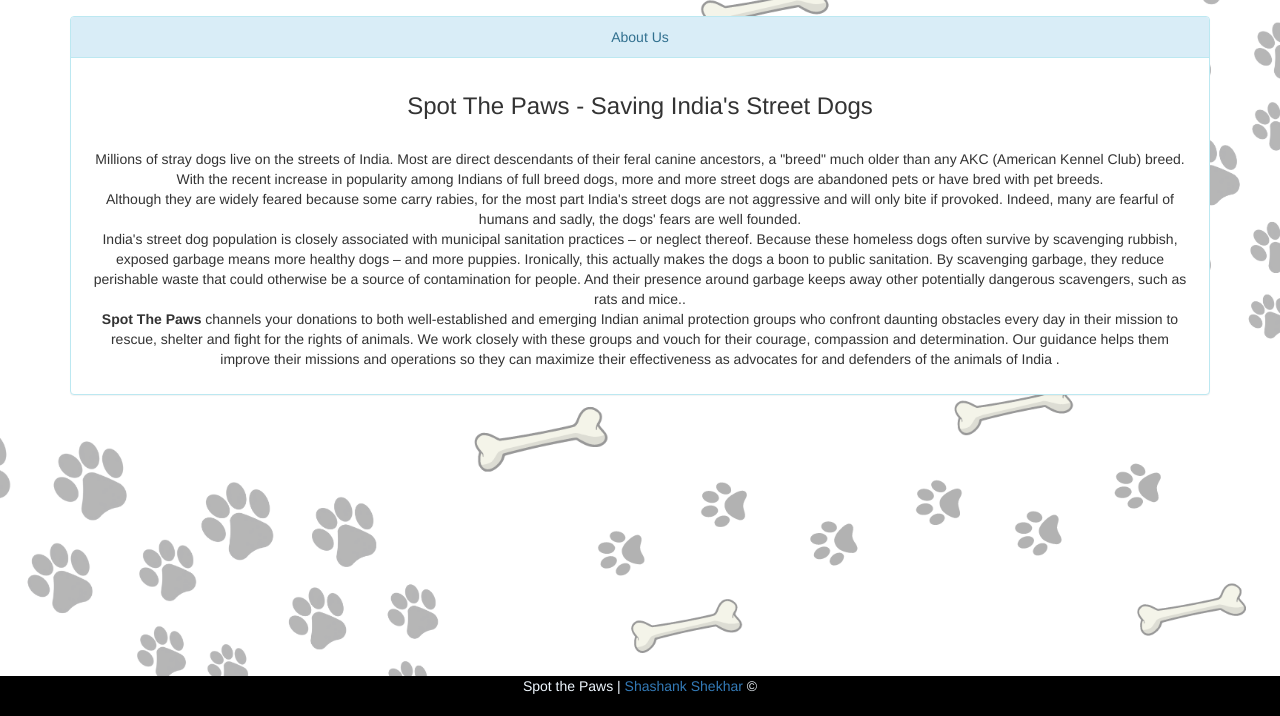
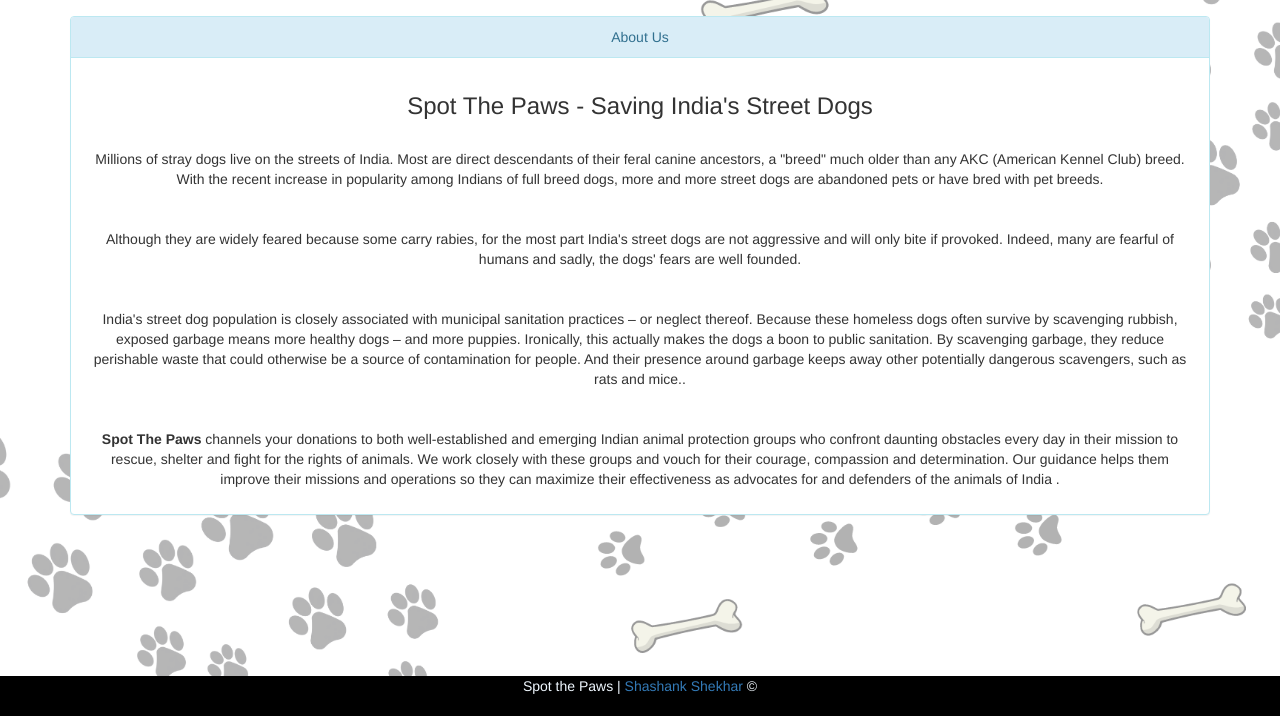
Before and after one commit to Shashank2k19/TSF_Task3_Payment_Gateway_Integration, a plain HTML site: page about.html in a window 1280 px wide. Shown: the part 84-800 px from the top of the page. Drawn offline with nearby package versions, Linux system fonts and the light colour scheme.

Commit message:
modified

```diff
--- a/about.html
+++ b/about.html
@@ -66,9 +66,11 @@
       <div class="panel-heading">About Us </div>
       <div class="panel-body"><h3>Spot The Paws - Saving India's Street Dogs</h3> <br>
       <p>
-          Millions of stray dogs live on the streets of India. Most are direct descendants of their feral canine ancestors, a "breed" much older than any AKC (American Kennel Club) breed. With the recent increase in popularity among Indians of full breed dogs, more and more street dogs are abandoned pets or have bred with pet breeds.<br>
-          Although they are widely feared because some carry rabies, for the most part India's street dogs are not aggressive and will only bite if provoked. Indeed, many are fearful of humans and sadly, the dogs' fears are well founded.<br>
-          India's street dog population is closely associated with municipal sanitation practices – or neglect thereof. Because these homeless dogs often survive by scavenging rubbish, exposed garbage means more healthy dogs – and more puppies. Ironically, this actually makes the dogs a boon to public sanitation. By scavenging garbage, they reduce perishable waste that could otherwise be a source of contamination for people. And their presence around garbage keeps away other potentially dangerous scavengers, such as rats and mice.. <br>
+          Millions of stray dogs live on the streets of India. Most are direct descendants of their feral canine ancestors, a "breed" much older than any AKC (American Kennel Club) breed. With the recent increase in popularity among Indians of full breed dogs, more and more street dogs are abandoned pets or have bred with pet breeds.<br> <br> <br>
+          Although they are widely feared because some carry rabies, for the most part India's street dogs are not aggressive and will only bite if provoked. Indeed, many are fearful of humans and sadly, the dogs' fears are well founded.<br><br><br>
+
+          India's street dog population is closely associated with municipal sanitation practices – or neglect thereof. Because these homeless dogs often survive by scavenging rubbish, exposed garbage means more healthy dogs – and more puppies. Ironically, this actually makes the dogs a boon to public sanitation. By scavenging garbage, they reduce perishable waste that could otherwise be a source of contamination for people. And their presence around garbage keeps away other potentially dangerous scavengers, such as rats and mice.. <br><br><br>
+
           <b>Spot The Paws</b> channels your donations to both well-established and emerging Indian animal protection groups who confront daunting obstacles every day in their mission to rescue, shelter and fight for the rights of animals. We work closely with these groups and vouch for their courage, compassion and determination. Our guidance helps them improve their missions and operations so they can maximize their effectiveness as advocates for and defenders of the animals of India .</p>
       </div>
     </div>
```
